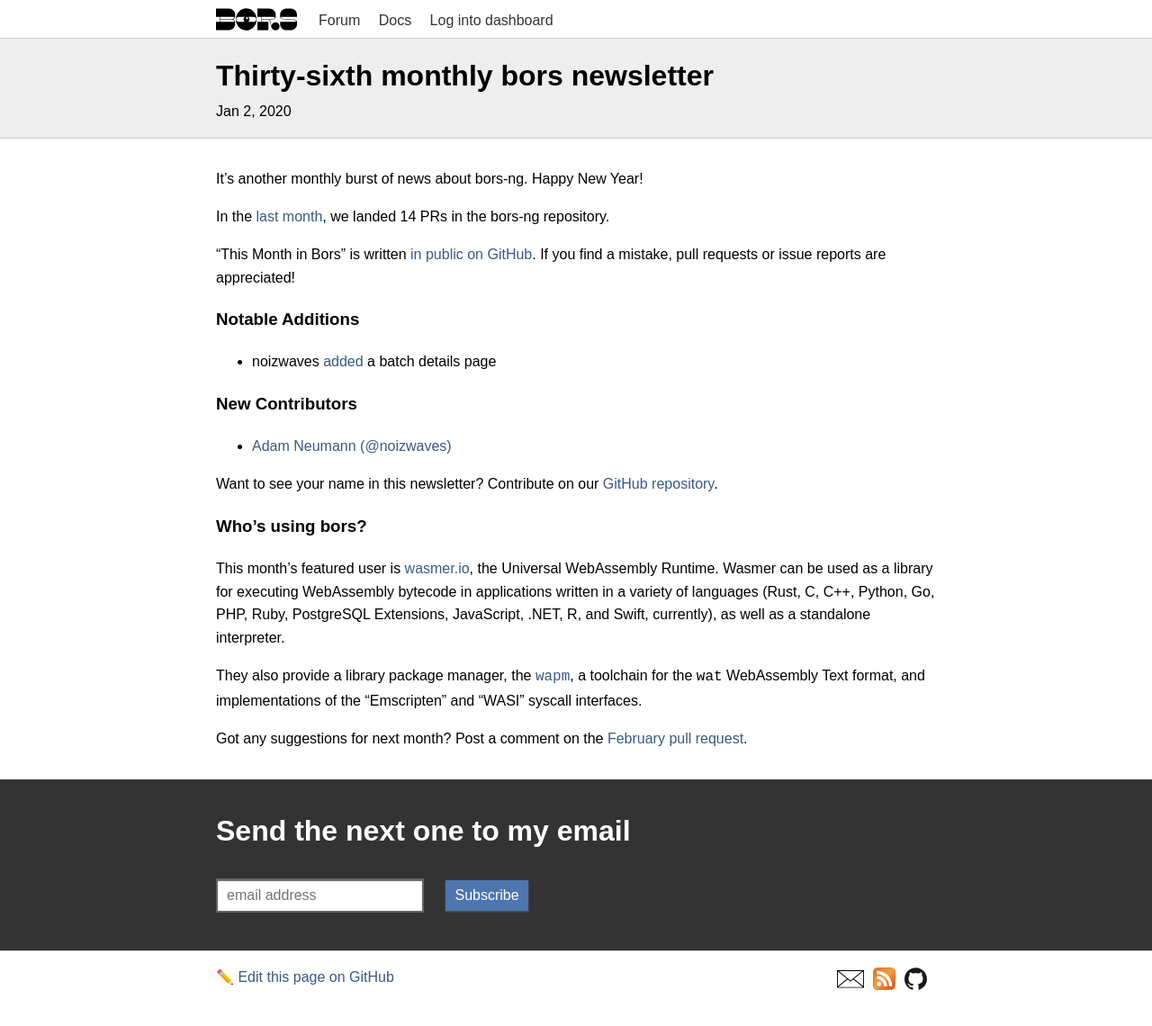
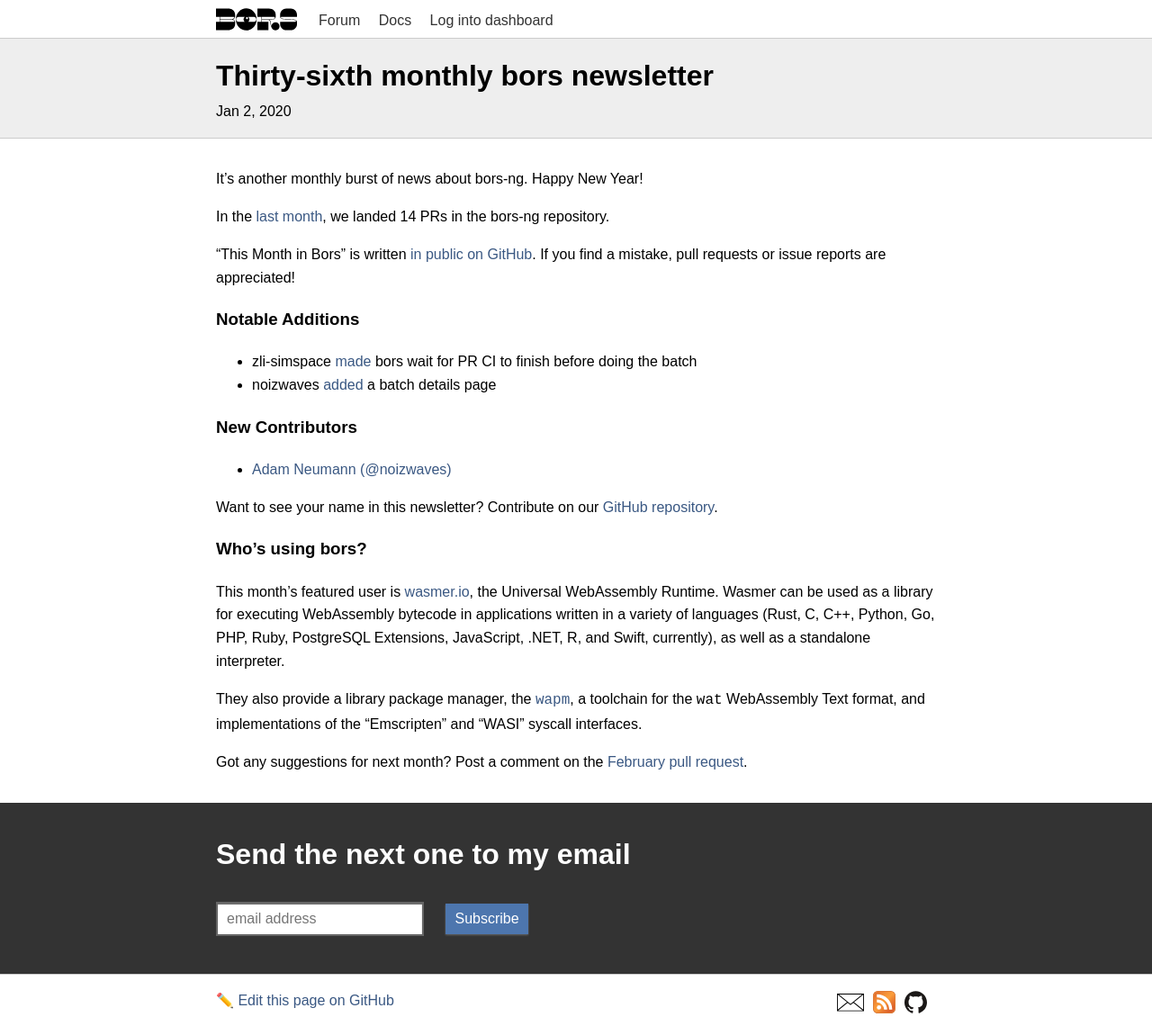
Before and after one commit to bors-ng/bors-ng.github.io, a Jekyll site: the page built from _posts/2020-01-01-tmib-36.md, in a window 1280 px wide. Shown: the whole page at 90% size. Built offline with Jekyll 4.4.1, drawn with Linux system fonts in a browser that asks for light colours; before the commit the page ends 1115 px from its top, so only the background shows below that.

Commit message:
Add bors-ng/bors-ng#785

```diff
--- a/_posts/2020-01-01-tmib-36.md
+++ b/_posts/2020-01-01-tmib-36.md
@@ -19,6 +19,7 @@
 
 ### Notable Additions
 
+* zli-simspace [made](https://github.com/bors-ng/bors-ng/pull/785) bors wait for PR CI to finish before doing the batch
 * noizwaves [added](https://github.com/bors-ng/bors-ng/pull/834) a batch details page
 
 
```
